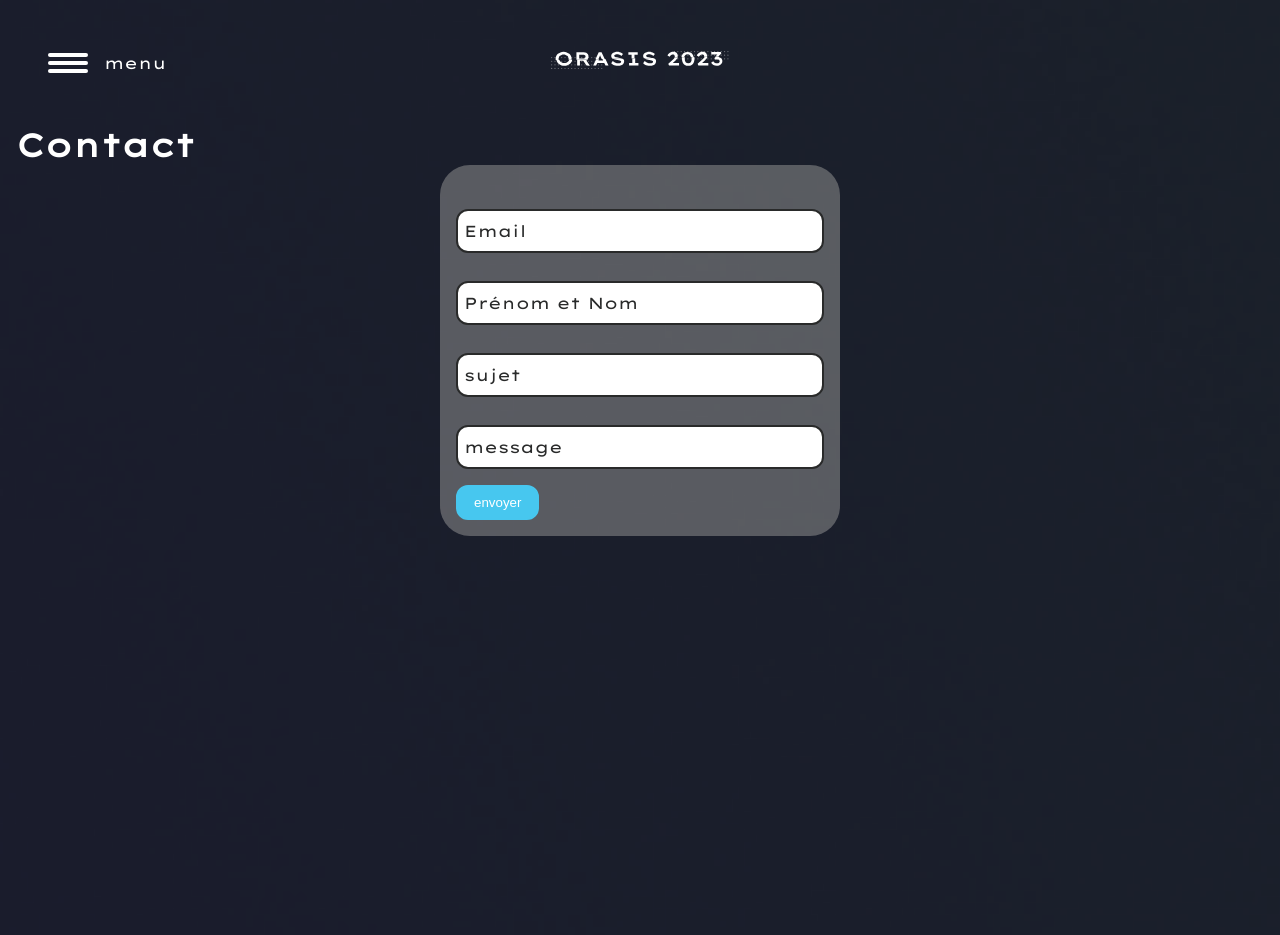
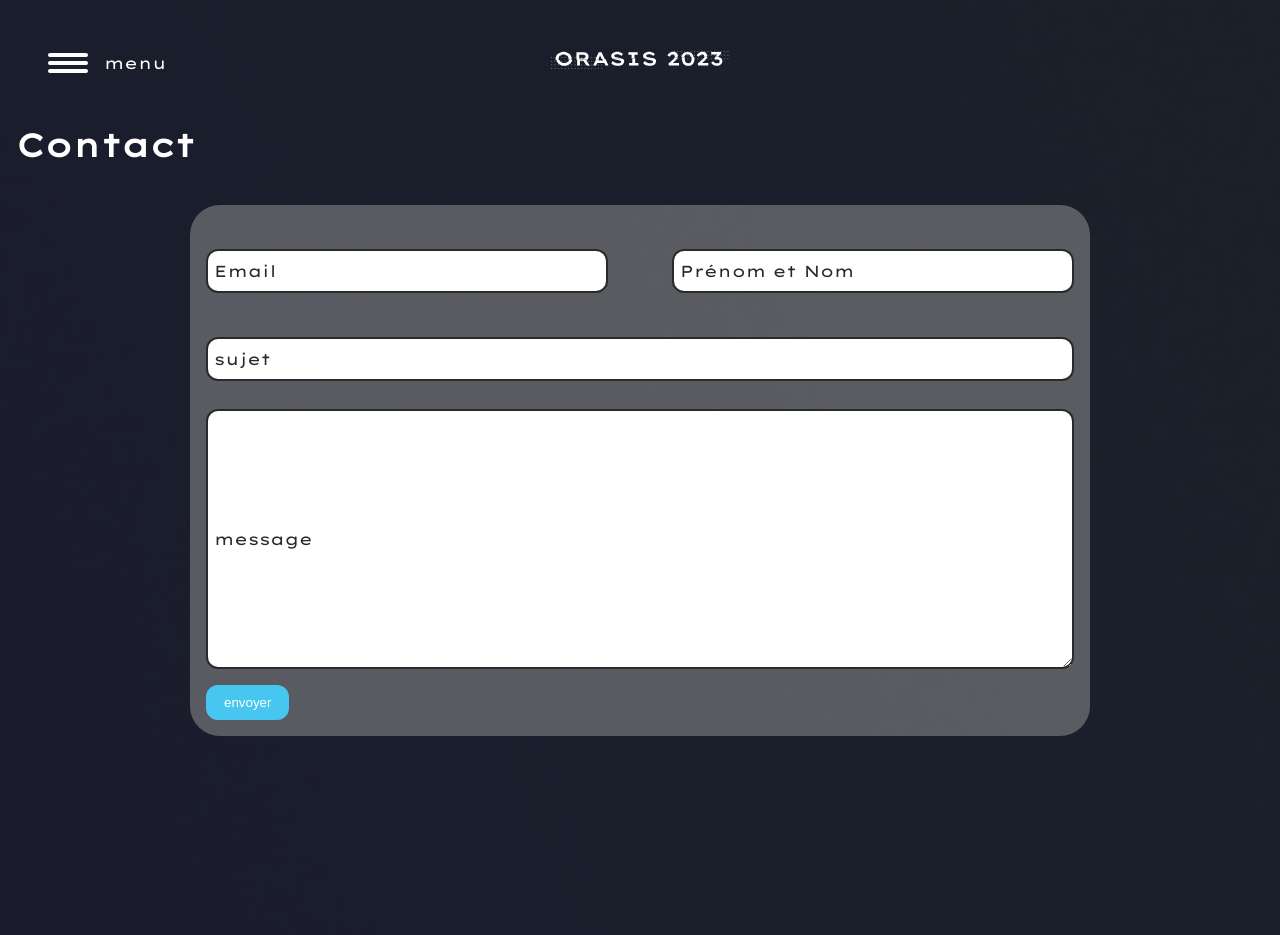
Before and after one commit to mathis-lambert/orasis_sae, a PHP site: page /contact.php in a window 1280 px wide. Shown: the top 935 px of the page. Run offline with PHP 8.4, Linux system fonts and the light colour scheme.

Commit message:
contact avancement +- 80%

```diff
--- a/assets/style/components/_assets.scss
+++ b/assets/style/components/_assets.scss
@@ -119,7 +119,8 @@ form {
     flex-direction: column;
     margin-bottom: 1rem;
     margin-top: 1.75rem;
-
+    width: 100%;
+    flex: 1 1 40%;
     position: relative;
     label {
       color: $color-black;
@@ -131,7 +132,7 @@ form {
       transition: all 0.3s ease;
       transform: translateY(-50%);
     }
-    input {
+    input, textarea {
       padding: 0.5rem 1rem;
       font-size: 1.2rem;
       border-radius: 0.75rem;
--- a/assets/style/components/_contact.scss
+++ b/assets/style/components/_contact.scss
@@ -1,9 +1,22 @@
 .contact {
  flex-direction: column;
   color: white;
+
+  .form{
+    max-width: 900px;
+  }
 }
 
 .form {
   border-radius: 30px;
   color: white !important;
+
 }
+
+textarea{
+    // border-radius: 30px;
+    // border: 2px #292a2a solid;
+    font-family: "Lexend";
+//     color: #292a2a;
+//     padding: 1rem;
+}
--- a/assets/style/style.css
+++ b/assets/style/style.css
@@ -131,6 +131,8 @@ form .input-group {
   flex-direction: column;
   margin-bottom: 1rem;
   margin-top: 1.75rem;
+  width: 100%;
+  flex: 1 1 40%;
   position: relative;
 }
 form .input-group label {
@@ -143,29 +145,29 @@ form .input-group label {
   transition: all 0.3s ease;
   transform: translateY(-50%);
 }
-form .input-group input {
+form .input-group input, form .input-group textarea {
   padding: 0.5rem 1rem;
   font-size: 1.2rem;
   border-radius: 0.75rem;
   border: 2px #292a2a solid;
 }
-form .input-group input:focus {
+form .input-group input:focus, form .input-group textarea:focus {
   outline: none;
   border: 2px #47c7ef solid;
 }
-form .input-group input:not(:-moz-placeholder-shown) + label {
+form .input-group input:not(:-moz-placeholder-shown) + label, form .input-group textarea:not(:-moz-placeholder-shown) + label {
   top: -0.65rem;
   left: 0.5rem;
   font-size: 0.9rem;
   color: #fff;
 }
-form .input-group input:not(:-ms-input-placeholder) + label {
+form .input-group input:not(:-ms-input-placeholder) + label, form .input-group textarea:not(:-ms-input-placeholder) + label {
   top: -0.65rem;
   left: 0.5rem;
   font-size: 0.9rem;
   color: #fff;
 }
-form .input-group input:focus + label, form .input-group input:not(:placeholder-shown) + label {
+form .input-group input:focus + label, form .input-group input:not(:placeholder-shown) + label, form .input-group textarea:focus + label, form .input-group textarea:not(:placeholder-shown) + label {
   top: -0.65rem;
   left: 0.5rem;
   font-size: 0.9rem;
@@ -331,10 +333,17 @@ header .header-container .logo img {
   flex-direction: column;
   color: white;
 }
+.contact .form {
+  max-width: 900px;
+}
 
 .form {
   border-radius: 30px;
   color: white !important;
+}
+
+textarea {
+  font-family: "Lexend";
 }
 
 #accessplan .content {
--- a/contact.php
+++ b/contact.php
@@ -15,26 +15,27 @@
   <?php include_once 'assets/includes/_navbar.html' ?>
   <!-- <div class="container"> -->
   <div class="container contact">
-    <h1> Contact</h1>
+    <h1 style="margin-bottom: 40px;">Contact</h1>
 
     <form action="" method="post" class="form">
-        <div class="input-group">
+  <div class="d-flex row" style="column-gap: 4rem; flex-wrap:wrap; ">
+      <div class="input-group" id="div-mail">
         <input name="mail" id="mail" placeholder=" " required>
         <label for="mail">Email</label>
       </div>
-        <div class="input-group">
+      <div class="input-group" id="div-name">
         <input name="nom" id="name" placeholder=" " required>
         <label for="name">Prénom et Nom</label>
       </div>
-        <div class="input-group">
+  </div>
+      <div class="input-group" id="div-sujet">
         <input name="sujet" id="sujet" placeholder=" " required>
         <label for="sujet">sujet</label>
       </div>
-        <div class="input-group">
-        <input name="message" id="message" placeholder=" " required>
+      <div class="input-group" id="div-message">
+        <textarea name="message" id="message" cols="30" rows="10" placeholder=" " required></textarea>
         <label for="message">message</label>
       </div>
-
       <button type="submit" class="btn btn-blue">envoyer</button>
     </form>
   </div>
```
Lines whose indentation alone changed are shown as unchanged.
